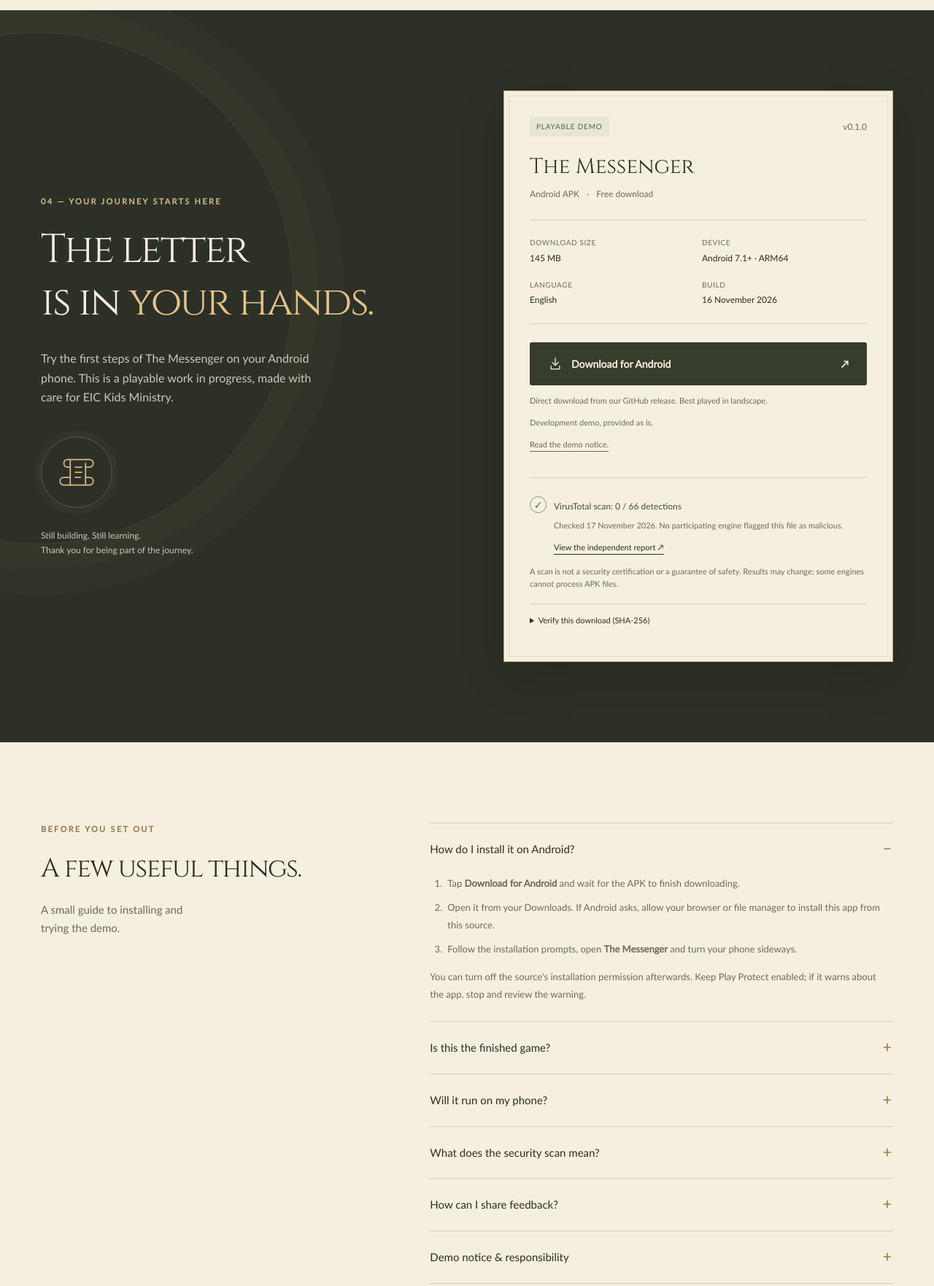
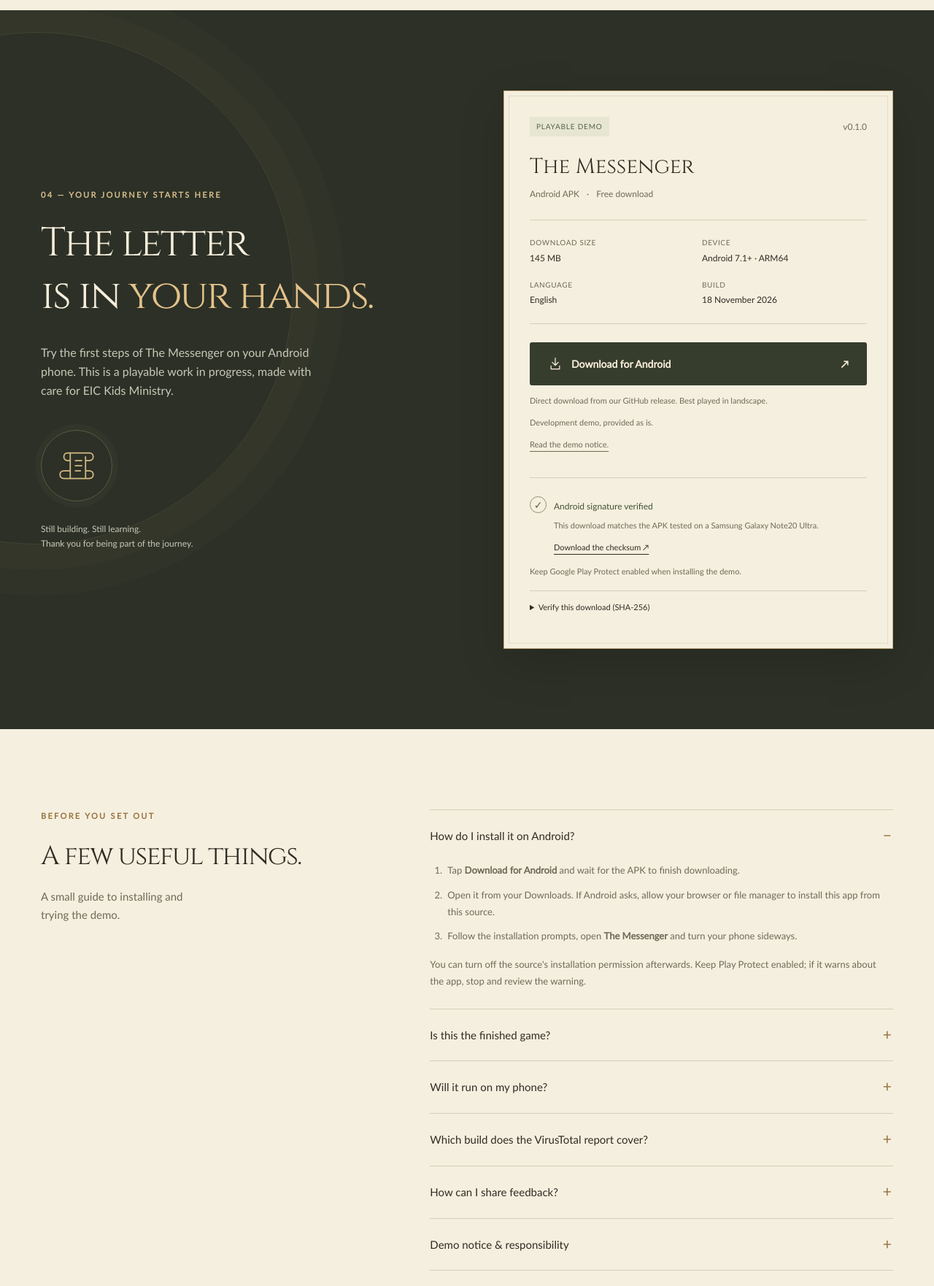
Before and after one commit to cnartatez-lgtm/TheMessenger, a plain HTML site: page index.html in a window 1280 px wide. Shown: the part 3900-5662 px from the top of the page at 73% size. Drawn offline with Linux system fonts and the light colour scheme.

Commit message:
Publish the 18 November Free Movement Android demo

```diff
--- a/index.html
+++ b/index.html
@@ -71,10 +71,10 @@
 
     <section class="download-section section" id="download" aria-labelledby="download-title"><div class="wrap download-layout">
       <div class="download-intro"><p class="eyebrow">04 — Your journey starts here</p><h2 id="download-title">The letter<br>is in <em>your hands.</em></h2><p>Try the first steps of The Messenger on your Android phone. This is a playable work in progress, made with care for EIC Kids Ministry.</p><div class="download-emblem" aria-hidden="true"><svg><use href="#scroll"/></svg></div><p class="small-note">Still building. Still learning.<br>Thank you for being part of the journey.</p></div>
-      <div class="download-card"><div class="download-card-top"><span class="badge">Playable demo</span><span class="version">v0.1.0</span></div><h3>The Messenger</h3><p class="platform">Android APK <span>·</span> Free download</p><dl class="specs"><div><dt>Download size</dt><dd title="144,548,998 bytes">145 MB</dd></div><div><dt>Device</dt><dd>Android 7.1+ · ARM64</dd></div><div><dt>Language</dt><dd>English</dd></div><div><dt>Build</dt><dd>16 November 2026</dd></div></dl>
-      <a class="button button-dark download-apk" href="https://github.com/cnartatez-lgtm/TheMessenger/releases/download/demo-0.1.0-20261116/TheMessenger-Android.apk"><svg aria-hidden="true"><use href="#download-icon"/></svg> Download for Android <span aria-hidden="true">↗</span></a><p class="download-hint">Direct download from our GitHub release. Best played in landscape.</p><p class="download-hint">Development demo, provided as is. <a href="#demo-notice">Read the demo notice.</a></p>
-      <div class="scan-box"><span class="scan-mark" aria-hidden="true">✓</span><div><strong>VirusTotal scan: 0 / 66 detections</strong><p>Checked 17 November 2026. No participating engine flagged this file as malicious.</p><a href="https://www.virustotal.com/gui/file/d4827796dac684fe29c5d2960a644c5a36b4e7368572e5cd6a36fc0c8f9e6c81" target="_blank" rel="noopener noreferrer">View the independent report <span aria-hidden="true">↗</span></a></div></div><p class="scan-caveat">A scan is not a security certification or a guarantee of safety. Results may change; some engines cannot process APK files.</p>
-      <details class="checksum"><summary>Verify this download (SHA-256)</summary><p>The checksum identifies the exact file linked to the report.</p><code id="file-hash">d4827796dac684fe29c5d2960a644c5a36b4e7368572e5cd6a36fc0c8f9e6c81</code><button id="copy-hash" type="button">Copy checksum</button><span id="copy-status" role="status" aria-live="polite"></span></details>
+      <div class="download-card"><div class="download-card-top"><span class="badge">Playable demo</span><span class="version">v0.1.0</span></div><h3>The Messenger</h3><p class="platform">Android APK <span>·</span> Free download</p><dl class="specs"><div><dt>Download size</dt><dd title="144,572,558 bytes">145 MB</dd></div><div><dt>Device</dt><dd>Android 7.1+ · ARM64</dd></div><div><dt>Language</dt><dd>English</dd></div><div><dt>Build</dt><dd>18 November 2026</dd></div></dl>
+      <a class="button button-dark download-apk" href="https://github.com/cnartatez-lgtm/TheMessenger/releases/download/demo-0.1.0-20261118/TheMessenger-Android.apk"><svg aria-hidden="true"><use href="#download-icon"/></svg> Download for Android <span aria-hidden="true">↗</span></a><p class="download-hint">Direct download from our GitHub release. Best played in landscape.</p><p class="download-hint">Development demo, provided as is. <a href="#demo-notice">Read the demo notice.</a></p>
+      <div class="scan-box"><span class="scan-mark" aria-hidden="true">✓</span><div><strong>Android signature verified</strong><p>This download matches the APK tested on a Samsung Galaxy Note20 Ultra.</p><a href="https://github.com/cnartatez-lgtm/TheMessenger/releases/download/demo-0.1.0-20261118/SHA256SUMS.txt">Download the checksum <span aria-hidden="true">↗</span></a></div></div><p class="scan-caveat">Keep Google Play Protect enabled when installing the demo.</p>
+      <details class="checksum"><summary>Verify this download (SHA-256)</summary><p>Compare this value with the SHA-256 of your downloaded APK.</p><code id="file-hash">9d7304249e1724406a2686dfa07d7d2a9fe5f50d49905baec0a145c913d53af9</code><button id="copy-hash" type="button">Copy checksum</button><span id="copy-status" role="status" aria-live="polite"></span></details>
       </div>
     </div></section>
 
@@ -82,9 +82,9 @@
       <details open><summary>How do I install it on Android?</summary><div><ol><li>Tap <strong>Download for Android</strong> and wait for the APK to finish downloading.</li><li>Open it from your Downloads. If Android asks, allow your browser or file manager to install this app from this source.</li><li>Follow the installation prompts, open <strong>The Messenger</strong> and turn your phone sideways.</li></ol><p>You can turn off the source's installation permission afterwards. Keep Play Protect enabled; if it warns about the app, stop and review the warning.</p></div></details>
       <details><summary>Is this the finished game?</summary><div><p>No. This is a development demo. Expect unfinished content, bugs and changes to graphics, animation, controls and performance. Progress may not carry over to later versions. The website and game will continue to evolve.</p></div></details>
       <details><summary>Will it run on my phone?</summary><div><p>The APK targets 64-bit Android devices (ARM64) running Android 7.1 or later. It has been tested on a Samsung Galaxy Note20 Ultra with Android 13; performance and compatibility on other devices are not guaranteed. Allow extra storage for installation. This APK does not install on iPhone.</p></div></details>
-      <details><summary>What does the security scan mean?</summary><div><p>The exact downloadable APK was submitted to VirusTotal. On 17 November 2026, its report showed 0 detections from 66 engines. Eight additional engines could not process the file type. You can open the public report and compare the SHA-256 checksum above.</p><p>This is a malware scan, not a complete security audit, endorsement, or guarantee that the app is free from vulnerabilities. Keep Android and its security protections up to date.</p></div></details>
+      <details><summary>Which build does the VirusTotal report cover?</summary><div><p>The public report covers the 16 November APK. Each build has a different checksum. The download card shows the checksum for the 18 November release.</p><p><a href="https://www.virustotal.com/gui/file/d4827796dac684fe29c5d2960a644c5a36b4e7368572e5cd6a36fc0c8f9e6c81" target="_blank" rel="noopener noreferrer">View the VirusTotal report for the 16 November APK <span aria-hidden="true">↗</span></a></p></div></details>
       <details><summary>How can I share feedback?</summary><div><p>Found a bug or have an idea? <a href="https://github.com/cnartatez-lgtm/TheMessenger/issues/new" target="_blank" rel="noopener noreferrer">Open an issue on GitHub</a> with your phone model, Android version and what happened. A GitHub account is required. Please do not include passwords or personal information.</p></div></details>
-      <details id="demo-notice"><summary>Demo notice &amp; responsibility</summary><div><p>The Messenger is an experimental demo under active development, provided “as is” and without warranties. Downloading, installing and using it is at your own discretion and risk. To the extent permitted by applicable law, the creators and ministry are not liable for damage, data loss or other issues arising from its use. This notice does not exclude rights or liabilities that cannot legally be excluded.</p><p>Children should install and play with a parent or guardian's permission. The linked malware report records a scan of this specific build; it does not certify the app as risk-free.</p></div></details>
+      <details id="demo-notice"><summary>Demo notice &amp; responsibility</summary><div><p>The Messenger is an experimental demo under active development, provided “as is” and without warranties. Downloading, installing and using it is at your own discretion and risk. To the extent permitted by applicable law, the creators and ministry are not liable for damage, data loss or other issues arising from its use. This notice does not exclude rights or liabilities that cannot legally be excluded.</p><p>Children should install and play with a parent or guardian's permission.</p></div></details>
     </div></section>
   </main>
   <footer><div class="wrap footer-top"><a class="brand" href="#"><span class="brand-seal"><svg aria-hidden="true"><use href="#scroll"/></svg></span><span>The Messenger</span></a><p>A journey of faith.<br>An adventure in your hands.</p></div><div class="wrap footer-bottom"><p>Created by Christian Nartatez under the leadership and direction of the pastors of EIC Paris, for EIC Kids Ministry.</p><div><a href="https://github.com/cnartatez-lgtm/TheMessenger" target="_blank" rel="noopener noreferrer">GitHub ↗</a><a href="#demo-notice">Demo notice</a><span>© 2026 The Messenger</span></div></div></footer>
```
Also changed, not shown: SHA256SUMS.txt, 2 other files.
